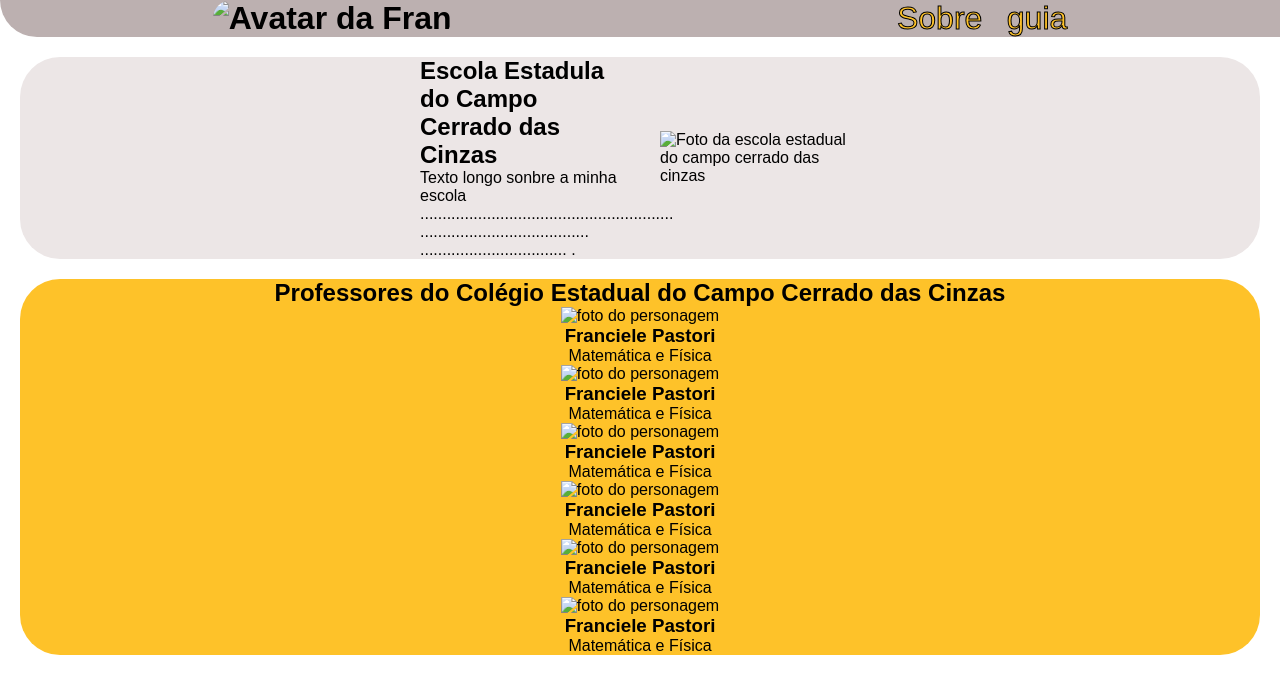
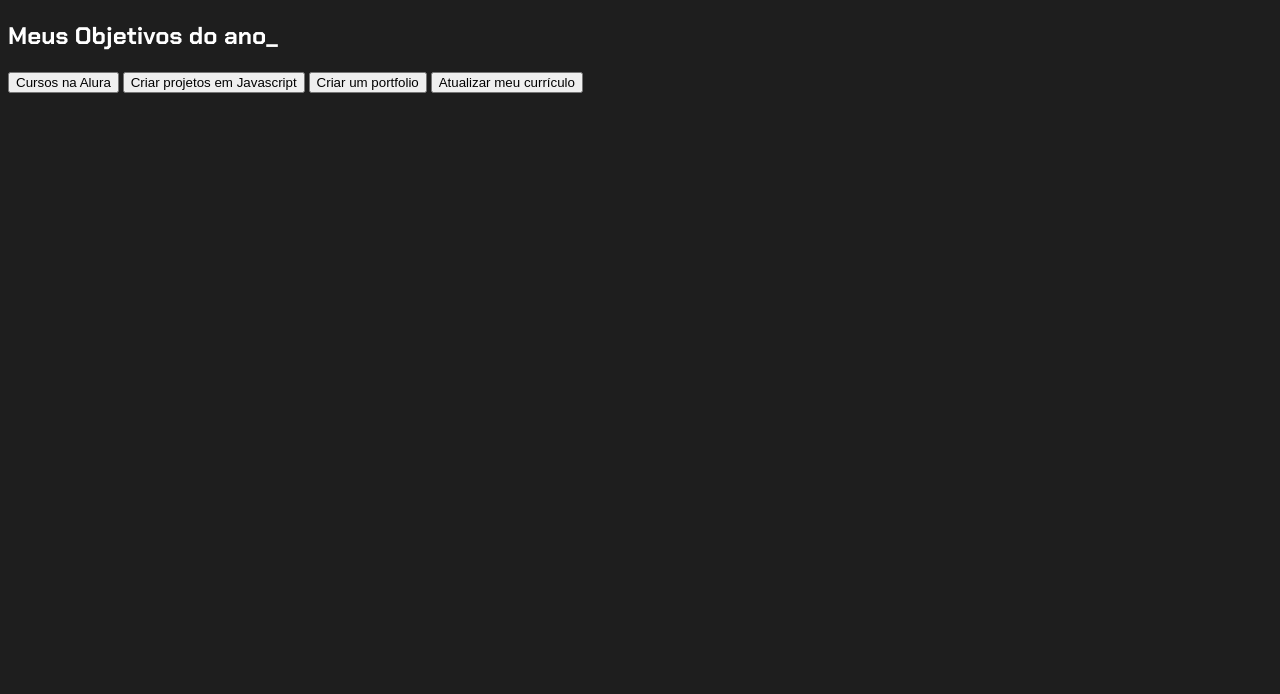
Before and after one commit to WolfStorms/meuprimeirorepositorio, a plain HTML site: page index.html in a window 1280 px wide. Drawn offline with Linux system fonts and the light colour scheme; a web font is replaced by a local one.

Commit message:
gbggfhfh

```diff
--- a/index.html
+++ b/index.html
@@ -1,84 +1,24 @@
+
     <!DOCTYPE html>
     <html lang="pt-br">
-
     <head>
         <meta charset="UTF-8">
         <meta http-equiv="X-UA-Compatible" content="IE=edge">
         <meta name="viewport" content="width=device-width, initial-scale=1.0">
         <link rel="stylesheet" href="style.css">
-    <link rel="preconnect" href="https://fonts.googleapis.com">
-    <link rel="preconnect" href="https://fonts.gstatic.com" crossorigin>
-    <link href="https://fonts.googleapis.com/css2?family=Sono:wght@300&display=swap" rel="stylesheet">
-    <title>Site da Turma J</title>
+
+        <title>Meus objetivos do ano</title>
     </head>
-
     <body>
-    <header class="cabecalho">
-
-        <h1 class="cabecalho__menu"><img class="cabecalho__imagem" src="avatar.jpeg" alt="Avatar da Fran"></h1>
-
-        <ul class="cabecalho__menu">
-            <li class="cabecalho__menu-item">Sobre</li>
-            <li class="cabecalho__menu-item">guia</li>
-        </ul>
-
-
-    </header>
-    <main>
-        <section class="escola">
-            <div class="escola__div">
-                <h2 class="escola__titulo">Escola Estadula do Campo Cerrado das Cinzas</h2>
-                <p class="escola__texto">Texto longo sonbre a minha escola
-                    ......................................................... ......................................
-                    ................................. . </p>
-            </div>
-            <img class="escola__imagem" src="avatar.jpeg" alt="Foto da escola estadual do campo cerrado das cinzas">
-        </section>
-        <section class="professores">
-            <h2>Professores do Colégio Estadual do Campo Cerrado das Cinzas</h2>
-            <div class="professores__div">
-                <img class="professores__div-imagem" src="avatar.jpeg" alt="foto do personagem">
-                <h3 class="professores__div-titulo">Franciele Pastori</h3>
-                <p class="professores__div-paragrafo">Matemática e Física</p>
-            </div>
-            <div class="professores__div">
-                <img class="professores__div-imagem" src="avatar.jpeg" alt="foto do personagem">
-                <h3 class="professores__div-titulo">Franciele Pastori</h3>
-                <p class="professores__div-paragrafo">Matemática e Física</p>
-            </div>
-            <div class="professores__div">
-                <img class="professores__div-imagem" src="avatar.jpeg" alt="foto do personagem">
-                <h3 class="professores__div-titulo">Franciele Pastori</h3>
-                <p class="professores__div-paragrafo">Matemática e Física</p>
-            </div>
-            <div class="professores__div">
-                <img class="professores__div-imagem" src="avatar.jpeg" alt="foto do personagem">
-                <h3 class="professores__div-titulo">Franciele Pastori</h3>
-                <p class="professores__div-paragrafo">Matemática e Física</p>
-            </div>
-            <div class="professores__div">
-                <img class="professores__div-imagem" src="avatar.jpeg" alt="foto do personagem">
-                <h3 class="professores__div-titulo">Franciele Pastori</h3>
-                <p class="professores__div-paragrafo">Matemática e Física</p>
-            </div>
-            <div class="professores__div">
-                <img class="professores__div-imagem" src="avatar.jpeg" alt="foto do personagem">
-                <h3 class="professores__div-titulo">Franciele Pastori</h3>
-                <p class="professores__div-paragrafo">Matemática e Física</p>
+        <section class="conteudo-principal">
+            <h2 class="titulo-principal">Meus Objetivos do ano_</h2>
+   <div class="botoes">
+            <button class="botao">Cursos na Alura</button>
+            <button class="botao">Criar projetos em Javascript</button>
+            <button class="botao">Criar um portfolio</button>
+            <button class="botao">Atualizar meu currículo</button>
      </div>
  </section>
 
-
-
-
-
-
-
-
-
-
-    </main>
-
     </body>
-
     </html>
--- a/style.css
+++ b/style.css
@@ -1,76 +1,15 @@
-*{
-margin: 0%;
-padding:0%;
+@import url('https://fonts.googleapis.com/css2?family=Chakra+Petch:wght@400;700&display=swap');
 
+:root {
+    --cor-de-fundo: #1E1E1E;
+    --verde: #6FFF57;
+    --branco: #FFFFFF;
+    --botao-ativo: #3A375E;
+    --botao-inativo: rgba(58, 55, 94, 0.5);
+    --texto-fundo: rgba(58, 55, 94, 0.3);
 }
-body{
-background-color: #Ffffff;
-font-family: 'Sono', sans-serif;
+body {
+    background-color: var(--cor-de-fundo);
+    color: var(--branco);
+    font-family: 'Chakra Petch', sans-serif;
 }
-
-.cabecalho {
-display: flex;
-justify-content: space-around;
-align-items: center;
-background-color: #BCB0B0;
-border-radius: 0px 0px 0px 150px;
-
-}
-
-.cabecalho__imagem{
-
-    width: 130px;
-    height: 157px;
-    border-radius: 600px;
-
-
-}
-.cabecalho__menu{
-
-    display: inline;
-}
-.cabecalho__menu-item{
-    display: inline;
-    margin-left: 20px;
-    color:#FEC229;
-    font-size: 32px;
-    -webkit-text-stroke-width: 1px;
-    -webkit-text-stroke-color: black;
-}
-
-.escola{
-
-    display: flex;
-    justify-content: center;
-    align-items: center;
-    background-color: #ECE6E6;
-    border-radius: 40px;
-    margin: 20px;
-}
-
-.escola__div{
-    display: inline;
-    width: 200px;
-    height: auto ;
-}
-
-.escola__imagem{
-    width: 200px;
-    height: auto;
-    margin-left: 40px;
-}
-
-.professores {
-    text-align: center;
-    background-color: #FEC229;
-    border-radius: 40px;
-    margin: 20px;
-}
-.professores__div{
-    text-align: center;
-}
-.professores__div-imagem{
-    width: 120px;
-    height: auto;
-
-}
```
Also changed, not shown: Style.css (deleted). Lines whose indentation alone changed are shown as unchanged.
